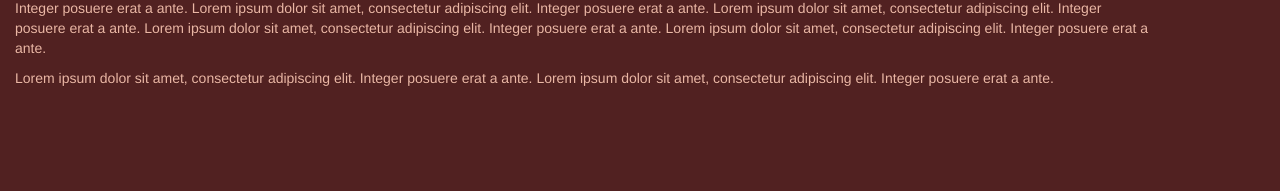
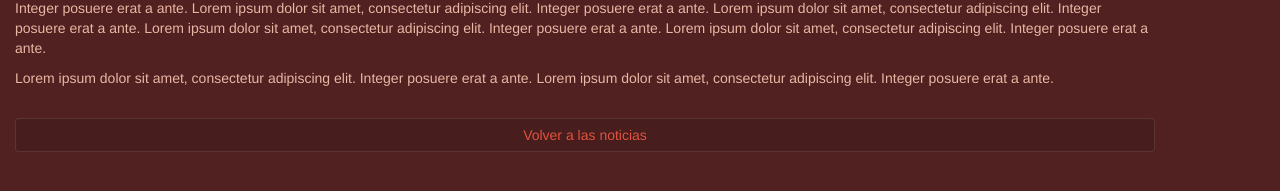
Before and after one commit to greenled/etlea-landing-page, a Jekyll site: the page built from news/_posts/2014-08-26-first-story.md, in a window 1280 px wide. Shown: the part 422-613 px from the top of the page. Built offline with Jekyll 4.4.1, drawn with Linux system fonts in a browser that asks for light colours.

Commit message:
Agregado boton al final de cada post para volver a todas noticias.

```diff
--- a/_layouts/post.html
+++ b/_layouts/post.html
@@ -6,3 +6,5 @@ layout: default
 	<h1>{{ page.title }}</h1>
 </div>
 {{ content }}
+<br>
+<a href="{{ site.baseurl }}/news" class="btn btn-default btn-block">Volver a las noticias</a>
--- a/assets/stylesheets/styles.css
+++ b/assets/stylesheets/styles.css
@@ -4,21 +4,15 @@
 
 body {
 	background-color: #512121;
-	/*background-image: url(../images/page.png);*/
-	background-repeat: repeat-x;
 	color: #EBB7A5;
 	text-shadow: 0 1px 0 rgba(0,0,0,0.1);
 }
 
-a, h2 {
-    color: #E35441;
+a:hover {
+	color:#E35441;
 }
 
-a:hover {
-	color:#ffffff;
-}
-
-h1, h3,
+a, h1, h2, h3,
 .nav > li > a,
 .nav > li > a:hover,
 .nav > li > a:focus {
@@ -50,3 +44,15 @@ blockquote {
 	color: #9E6552;
 	border-left: 5px solid rgba(255, 255, 255, 0.3);
 }
+
+.btn-default {
+	color: #E35441;
+	background-color: rgba(0, 0, 0, 0.1);
+	border-color: rgba(255, 255, 255, 0.1);
+}
+
+.btn-default:hover, .btn-default:focus {
+	color: #E35441;
+	background-color: rgba(0, 0, 0, 0.3);
+	border-color: rgba(255, 255, 255, 0.1);
+}
```
Also changed, not shown: news/_posts/2014-08-26-third-story.md (added, +11 -0 lines).
